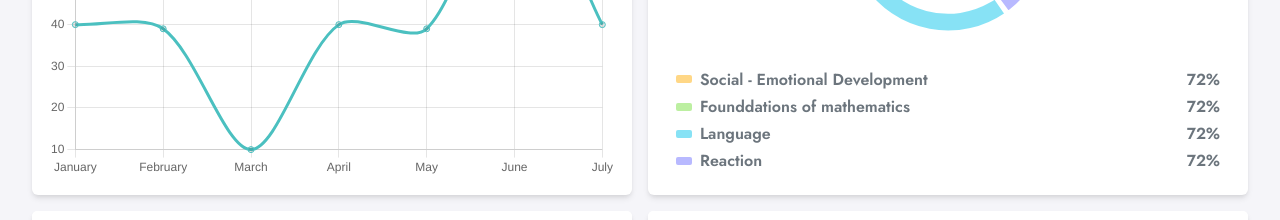
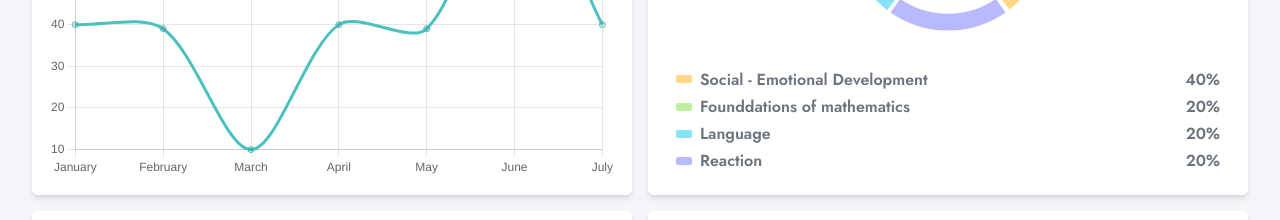
Before and after one commit to LouisLo0818/FYP_ObjectifyEDU, a Vue app in the folder ObjectifyEDU/: page /Dashboard in a window 1280 px wide. Shown: the part 501-721 px from the top of the page. Built offline with nearby package versions, Linux system fonts and the light colour scheme; no server answers; what vue-rewards would draw is missing.

Commit message:
little updated

```diff
--- a/ObjectifyEDU/src/components/Doughnut.vue
+++ b/ObjectifyEDU/src/components/Doughnut.vue
@@ -8,22 +8,22 @@
       <div class="d-flex align-items-center mb-2">
         <div class="bullet-item me-2" style="background-color: #ffd786;"></div>
         <h6 class="fw-semibold flex-1 mb-0">Social - Emotional Development</h6>
-        <h6 class="fw-semibold mb-0" style="margin-left: auto;">72%</h6>
+        <h6 class="fw-semibold mb-0" style="margin-left: auto;">40%</h6>
       </div>
       <div class="d-flex align-items-center mb-2">
         <div class="bullet-item me-2" style="background-color: #bcefa1;"></div>
         <h6 class="fw-semibold flex-1 mb-0">Founddations of mathematics</h6>
-        <h6 class="fw-semibold mb-0" style="margin-left: auto;">72%</h6>
+        <h6 class="fw-semibold mb-0" style="margin-left: auto;">20%</h6>
       </div>
       <div class="d-flex align-items-center mb-2">
         <div class="bullet-item me-2" style="background-color: #87e2f5;"></div>
         <h6 class="fw-semibold flex-1 mb-0">Language</h6>
-        <h6 class="fw-semibold mb-0" style="margin-left: auto;">72%</h6>
+        <h6 class="fw-semibold mb-0" style="margin-left: auto;">20%</h6>
       </div>
       <div class="d-flex align-items-center mb-2">
         <div class="bullet-item me-2" style="background-color: #b8b9ff;"></div>
         <h6 class="fw-semibold flex-1 mb-0">Reaction</h6>
-        <h6 class="fw-semibold mb-0" style="margin-left: auto;">72%</h6>
+        <h6 class="fw-semibold mb-0" style="margin-left: auto;">20%</h6>
       </div>
     </div>
   </div>
@@ -51,7 +51,7 @@ export default {
               "rgba(135, 226, 245, 1)",
               "rgba(188, 239, 161, 1)",
             ],
-            data: [40, 20, 80, 10],
+            data: [40, 20, 20, 20],
             // borderWidth: 0, // Set the bar width here
           },
         ],
--- a/ObjectifyEDU/src/examples/side.vue
+++ b/ObjectifyEDU/src/examples/side.vue
@@ -18,12 +18,6 @@
           <span>Courses</span>
         </li>
       </router-link>
-      <a href="#" class="path-title">
-        <li :class="sidebarItemClass('/schedule')">
-          <i class="bx bx-calendar path-icon"></i>
-          <span>Schedule</span>
-        </li>
-      </a>
     </ul>
   </div>
 </template>
```
